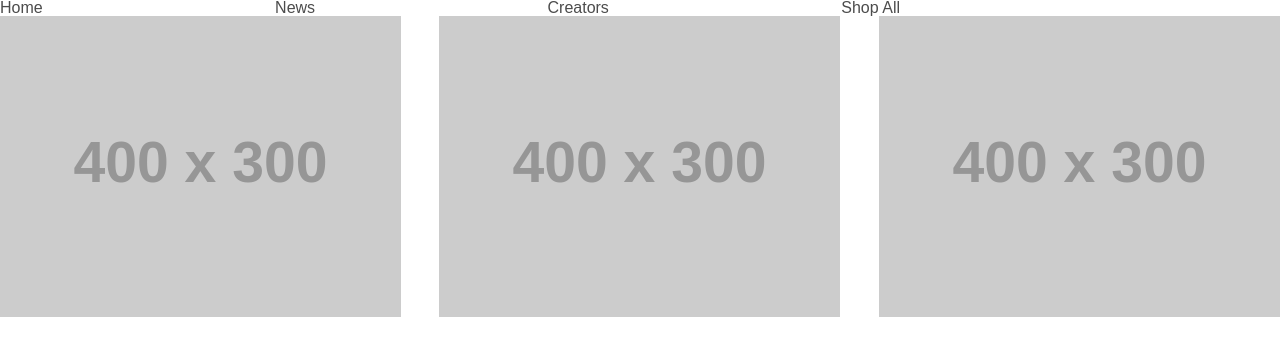
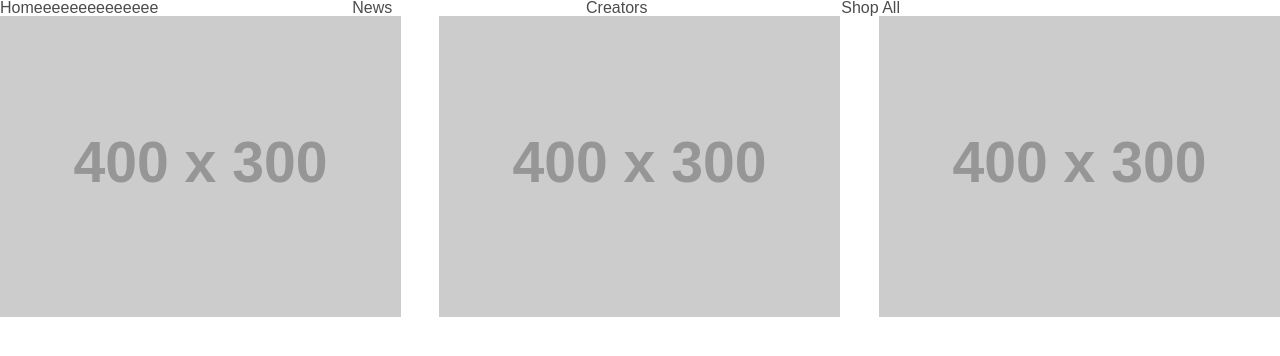
Before and after one commit to maookita0066/dezasuta, a plain HTML site: page 20240612/index.html in a window 1280 px wide. Drawn offline with Linux system fonts and the light colour scheme; placeholder pictures from the web are drawn by us.

Commit message:
2回目のGIT

```diff
--- a/20240612/index.html
+++ b/20240612/index.html
@@ -14,7 +14,8 @@
 <body>
     <nav>
         <ul>
-            <li><a href="">Home</a></li>
+            <li><a href="">Homeeeeeeeeeeeeee
+                </a></li>
             <li><a href="">News</a></li>
             <li><a href="">Creators</a></li>
             <li><a href="">Shop All</a></li>
```
